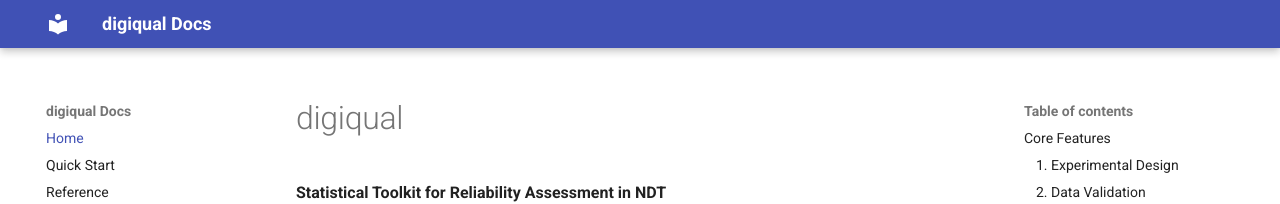
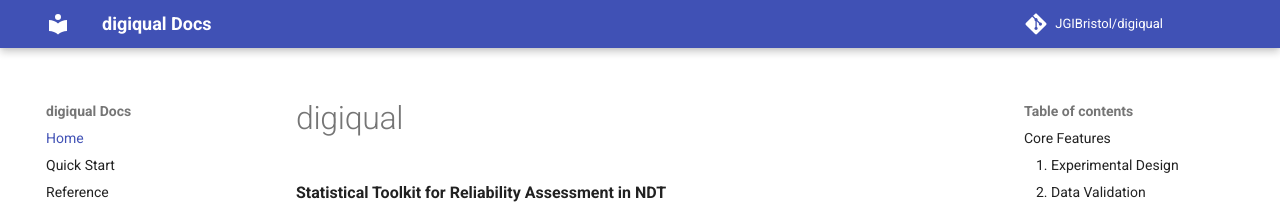
Before and after one commit to JGIBristol/digiqual, an MkDocs documentation site: the page built from docs/index.md, in a window 1280 px wide. Shown: the top 204 px of the page. Built offline with MkDocs 1.6.1 and Material for MkDocs 9.7.7, drawn with Linux system fonts in a browser that asks for light colours; comment, search, counter and statistics services are not loaded.

Commit message:
Add github links

```diff
--- a/mkdocs.yml
+++ b/mkdocs.yml
@@ -1,6 +1,10 @@
 site_name: digiqual Docs
+repo_url: https://github.com/JGIBristol/digiqual
+repo_name: JGIBristol/digiqual
 theme:
   name: material
+
+edit_uri: edit/main/docs/
 
 plugins:
   - mkdocstrings:
```
